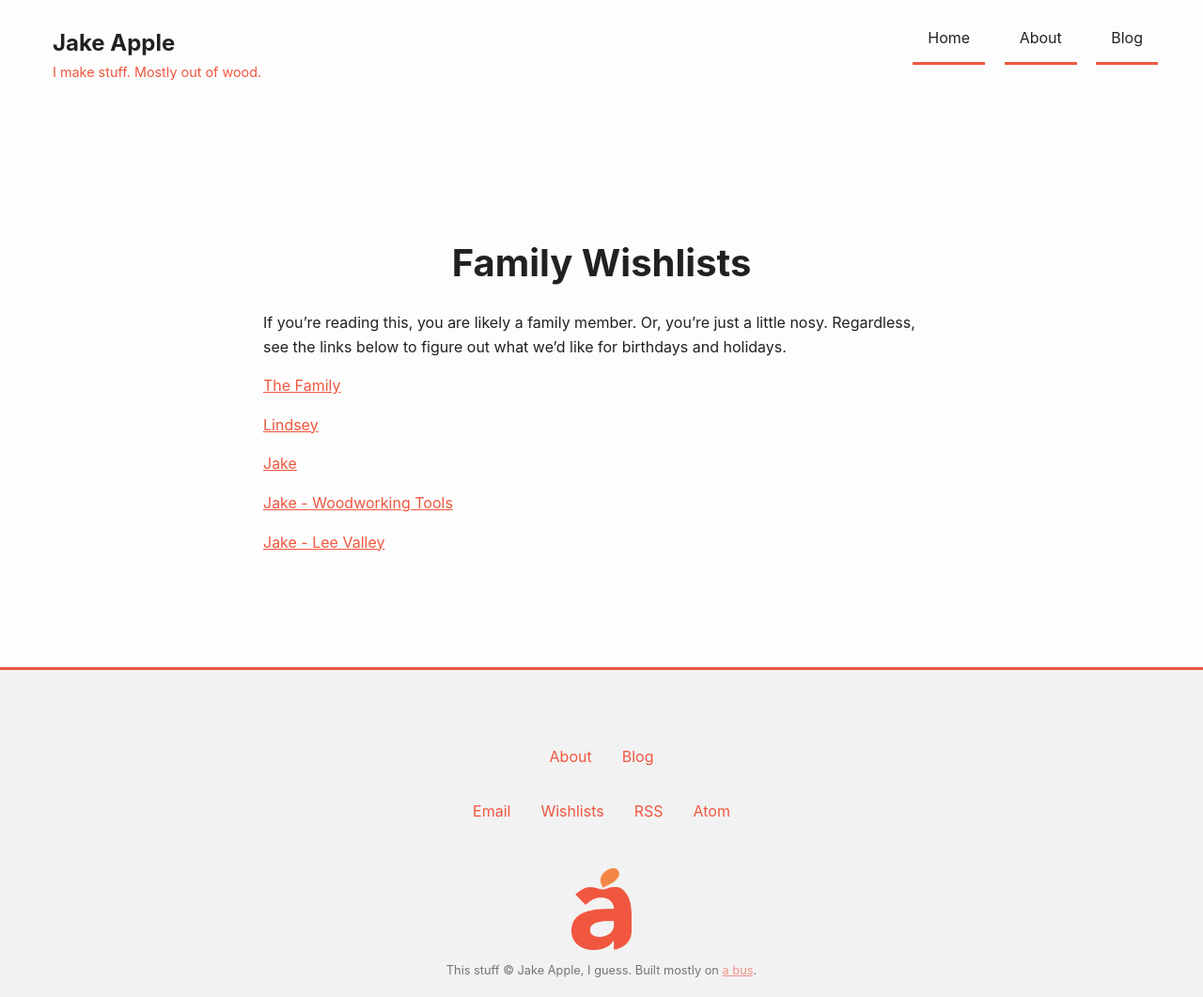
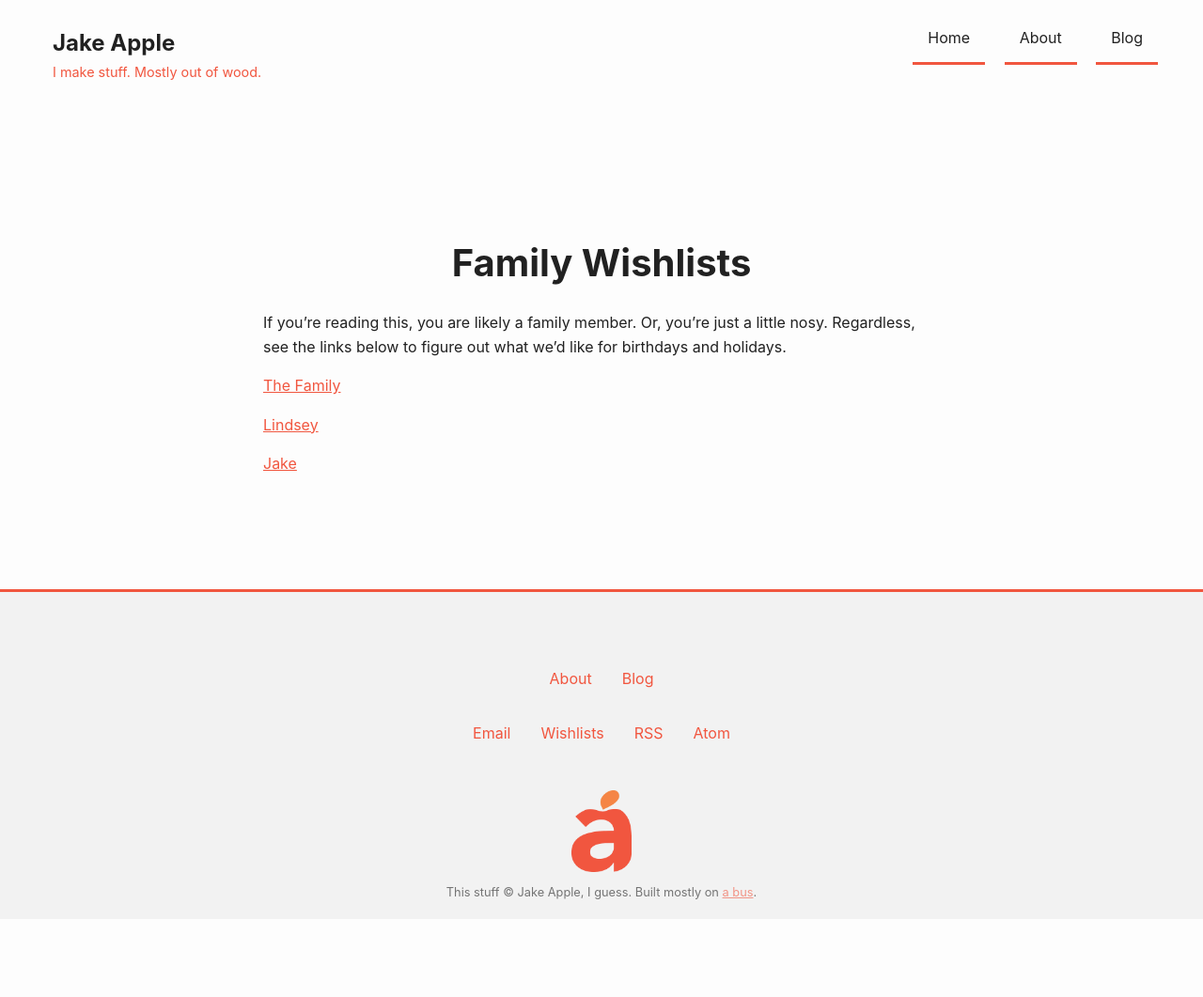
Before and after one commit to appleguy19/appleguy19.github.io, a Jekyll site: the page built from wishlists.md, in a window 1280 px wide. Shown: the whole page at 94% size. Built offline with Jekyll 4.4.1, drawn with Linux system fonts in a browser that asks for light colours; after the commit the page ends 978 px from its top, so only the background shows below that.

Commit message:
remove woodworking trello board and old link to Lee Valley

```diff
--- a/wishlists.md
+++ b/wishlists.md
@@ -13,7 +13,3 @@ Regardless, see the links below to figure out what we'd like for birthdays and h
 [Lindsey](http://a.co/iVnETfN)
 
 [Jake]({{site.baseurl}}/jake-wishlist.html)
-
-[Jake - Woodworking Tools](https://trello.com/b/09dRIIXy/woodworking-tools)
-
-[Jake - Lee Valley](http://www.leevalley.com/us/home/WishList5.aspx?UserName=FD6F58A0284683454E25F2342AF50F1F&pw=)
```
